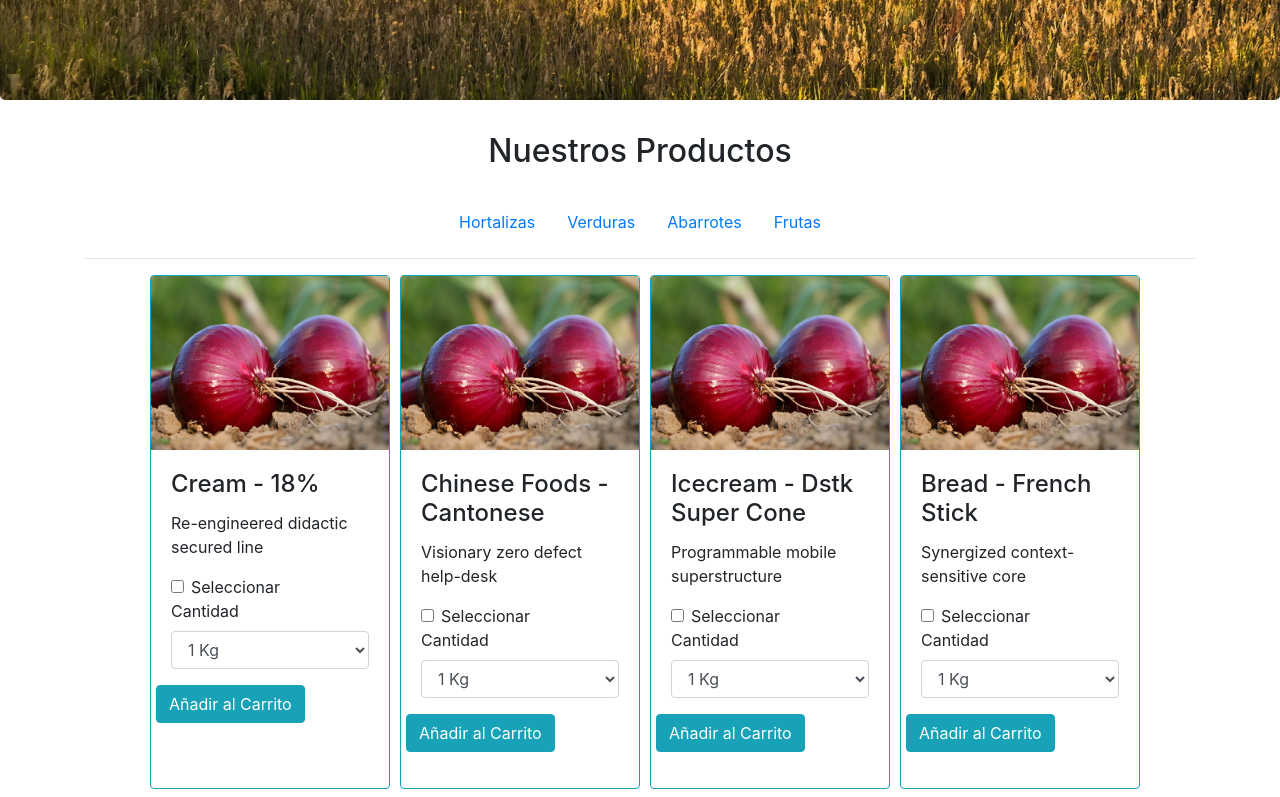
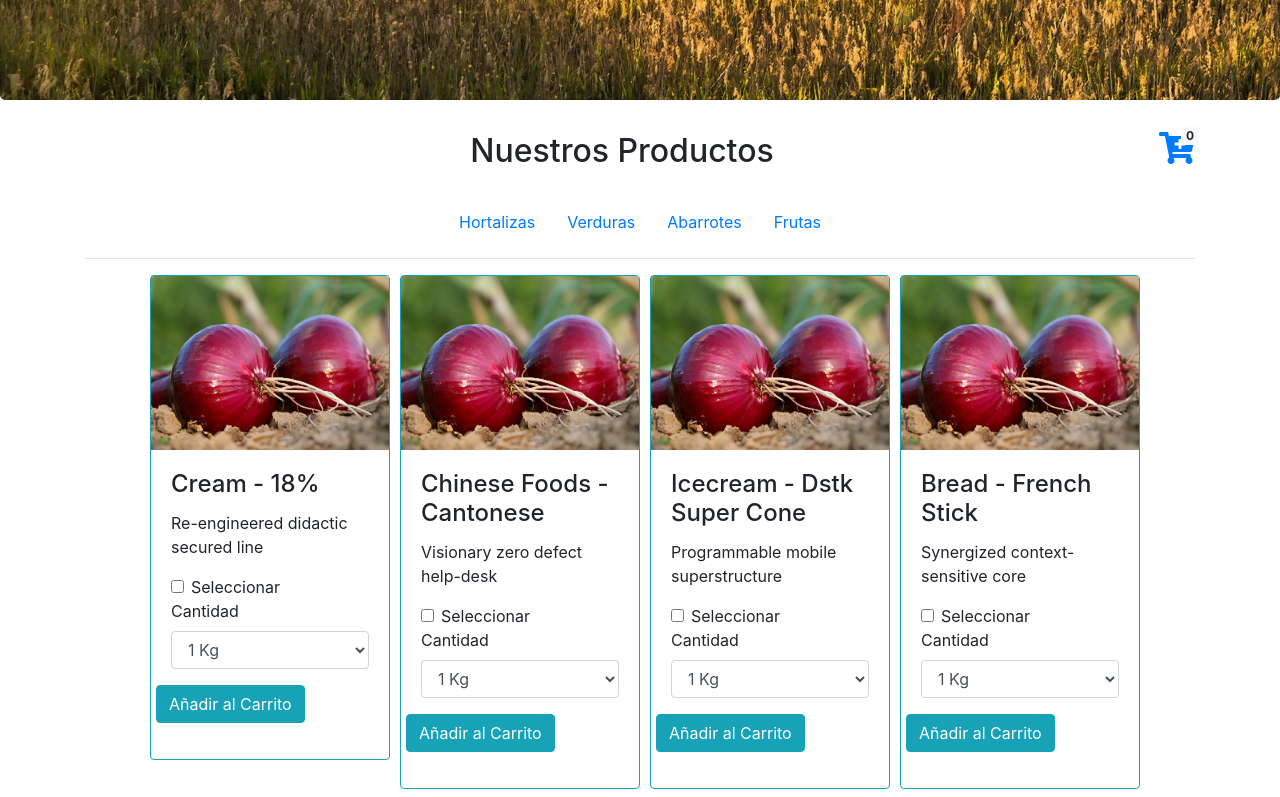
Before and after one commit to wainola/mercadito-de-larmahue, a React (Create React App) app: page / in a window 1280 px wide. Shown: the part 400-1197 px from the top of the page. Built offline with nearby package versions, Linux system fonts and the light colour scheme.

Commit message:
carro de compras, render cantidad de itemes en razon de elementos en el store. TODO: validacion para itemes repetidos en razon del id

```diff
--- a/public/index.html
+++ b/public/index.html
@@ -1,5 +1,6 @@
 <!DOCTYPE html>
 <html lang="en">
+
 <head>
   <meta charset="utf-8">
   <meta name="viewport" content="width=device-width, initial-scale=1, shrink-to-fit=no">
@@ -21,6 +22,7 @@
     -->
   <title>Mercadito de Larmahue</title>
 </head>
+
 <body>
   <noscript>
     You need to enable JavaScript to run this app.
@@ -36,5 +38,10 @@
       To begin the development, run `npm start` or `yarn start`.
       To create a production bundle, use `npm run build` or `yarn build`.
     -->
+  <script defer src="https://use.fontawesome.com/releases/v5.0.8/js/solid.js" integrity="sha384-+Ga2s7YBbhOD6nie0DzrZpJes+b2K1xkpKxTFFcx59QmVPaSA8c7pycsNaFwUK6l"
+    crossorigin="anonymous"></script>
+  <script defer src="https://use.fontawesome.com/releases/v5.0.8/js/fontawesome.js" integrity="sha384-7ox8Q2yzO/uWircfojVuCQOZl+ZZBg2D2J5nkpLqzH1HY0C1dHlTKIbpRz/LG23c"
+    crossorigin="anonymous"></script>
 </body>
+
 </html>
--- a/src/App.js
+++ b/src/App.js
@@ -1,11 +1,13 @@
 import React, { Component } from 'react';
 import Presentacion from './components/main_presentacion';
 import MainContent from './containers/main_content';
+// import CarroCompra from './containers/carro_de_compras';
 
 class App extends Component {
   render() {
     return (
       <div className="">
+        {/* <CarroCompra/> */}
         <Presentacion/>
         <MainContent/>
       </div>
--- a/src/actions/index.js
+++ b/src/actions/index.js
@@ -12,6 +12,9 @@ export function fetchProductos(){
     }
 }
 
-export function addToCart(){
-
+export function addToCart(producto){
+    return{
+        type: ADD_TO_CART,
+        payload: producto
+    }
 }
--- a/src/components/main_presentacion.js
+++ b/src/components/main_presentacion.js
@@ -4,8 +4,8 @@ const Presentacion = () => (
 <div className="jumbotron"
     style={{ backgroundImage: "url(./productos/campo2.jpg)", backgroundSize: "cover", height: "500px", backgroundPosition: "center center"}}>
     <div className="container text-center">
-        <h1 className="text-primary font-bold" style={{marginTop: "50px"}}>Mercadito de Larmahue</h1>
-        <p className="lead text-primary">Precios justos, mejores productos!</p>
+        <h1 className="text-white font-bold" style={{marginTop: "50px"}}>Mercadito de Larmahue</h1>
+        <p className="lead text-white">Precios justos, mejores productos!</p>
     </div>
 </div>
 );
--- /dev/null
+++ b/src/containers/carro_de_compras.js
@@ -0,0 +1,55 @@
+import React, {Component} from 'react';
+import {connect} from 'react-redux';
+
+class CarroCompra extends Component{
+    constructor(props){
+        super(props);
+        this.renderBadge = this.renderBadge.bind(this);
+    }
+    renderBadge(){
+        console.log(this.props.carroCompra.length);
+        if(this.props.carroCompra.length > 0){
+            console.log(this.props.carroCompra.length);
+            return(
+                <span className="badge badge-light">{this.props.carroCompra.length}</span>
+            );
+        }
+        else{
+            return(
+                <span className="badge badge-light">{this.props.carroCompra.length}</span>
+            )
+        }
+    }
+    render(){
+        console.log(this.props);
+        return(
+            // Always sticky-top works on container elements like div
+            <div className="sticky-top">
+                <a href="">
+                    <i
+                        className="fas fa-cart-plus fa-2x float-right"
+                        style={{
+                            zIndex: "1000"
+                        }}
+                    >
+                    </i>
+                    <span
+                        className="float-right"
+                        style={{
+                            zIndex: "10010",
+                            marginRight: "-40px",
+                            marginTop: "-10px",
+                            height: "15px"
+                        }}>
+                        {this.renderBadge()}
+                    </span>
+                </a>
+            </div>
+        );
+    }
+}
+
+function mapStateToProps({carroCompra}){
+    return {carroCompra}
+}
+export default connect(mapStateToProps)(CarroCompra);
--- a/src/containers/main_content.js
+++ b/src/containers/main_content.js
@@ -4,6 +4,7 @@ import {fetchProductos} from '../actions/index';
 import {bindActionCreators} from 'redux';
 import ProductListing from './product_listing';
 import Navegacion from '../components/navegacion';
+import CarroCompra from '../containers/carro_de_compras';
 
 class MainContent extends Component{
     constructor(props){
@@ -28,6 +29,7 @@ class MainContent extends Component{
             <div>
                 <div className="row justify-content-center">
                     <div className="container">
+                        <CarroCompra/>
                         <h2 className="text-center">Nuestros Productos</h2>
                         <br/>
                         <div className="row justify-content-center">
--- a/src/containers/modal.js
+++ b/src/containers/modal.js
@@ -19,7 +19,7 @@ class ModalProducto extends Component {
   }
 
   render() {
-    console.log(this.state.modal);
+    //console.log(this.state.modal);
     return (
       <div>
         <Button color="danger" onClick={this.toggle}>Pedir</Button>
--- a/src/containers/product_listing.js
+++ b/src/containers/product_listing.js
@@ -1,24 +1,41 @@
 import React, {Component} from 'react';
 import {connect} from 'react-redux';
-import ModalProducto from './modal';
+//import ModalProducto from './modal';
 import {Button} from 'reactstrap';
+import {addToCart} from '../actions/index';
+import {bindActionCreators} from 'redux';
 
 class ProductListing extends Component{
     constructor(props){
         super(props);
         this.state = {
-            contador: 1
+            cantidad: ''
         }
         this.renderProductos = this.renderProductos.bind(this);
         this.handleChange = this.handleChange.bind(this);
+        this.addToCart = this.addToCart.bind(this);
     }
-    handleChange(){
+    handleChange(event){
+        this.setState({cantidad: event.target.value});
+    }
+    addToCart(event){
+        event.preventDefault();
+        //this.props.addToCart({id: 1, item: "cebollas"});
+        // this.setState({ producto_select: JSON.parse(event.target.dataset.producto)});
+        // console.log(this.state);
+        this.props.addToCart({ product_select: JSON.parse(event.target.dataset.producto), cantidad: this.state.cantidad});
+        //console.log(this.props);
     }
     renderProductos(productos){
-        console.log("Render de productos");
-        let c = 1;
+        //console.log("Render de productos");
         return(
-            <div className="card border-info" style={{ width: "15rem", marginLeft: "10px", marginBottom: "10px"}} key={productos.id}>
+            // Aproximacion cochina a la captura de los datos de cada producto
+            <form
+            key={productos.id}
+            onSubmit={this.addToCart}
+            data-producto={JSON.stringify({id:productos.id, name:productos.product_name, description:productos.description})}>
+                <div className="card border-info" style={{ width: "15rem", marginLeft: "10px", marginBottom: "10px" }}>
+
                     <img className="img-fluid" src="./productos/cebolla.png" alt="Card image cap" />
                     <div className="card-body">
                         <h4 className="card-title">{productos.product_name}</h4>
@@ -26,14 +43,14 @@ class ProductListing extends Component{
                         <div className="row">
                             <div className="col">
                                 <div className="form-check">
-                                <input type="checkbox" className="form-check-input" id="exampleCheck1"/>
+                                    <input type="checkbox" className="form-check-input" id="exampleCheck1" />
                                     <label className="form-check-label" htmlFor="exampleCheck1">Seleccionar</label>
                                 </div>
                             </div>
                             <div className="col align-middle">
                                 <div className="form-group">
                                     <label htmlFor="exampleFormControlSelect1">Cantidad</label>
-                            <select className="form-control" id="exampleFormControlSelect1">
+                                    <select className="form-control" id="exampleFormControlSelect1" onChange={this.handleChange}>
                                         <option>1 Kg</option>
                                         <option>2 Kg</option>
                                         <option>3 Kg</option>
@@ -43,11 +60,13 @@ class ProductListing extends Component{
                                 </div>
                             </div>
                             <div className="form-group">
-                            <Button className="btn btn-info">Añadir al Carrito</Button>
+                                <Button type="submit" className="btn btn-info">Añadir al Carrito</Button>
                             </div>
                         </div>
                     </div>
                 </div>
+            </form>
+
         );
     }
     render(){
@@ -55,6 +74,7 @@ class ProductListing extends Component{
         // if(this.props.productos[0]){
         //     this.renderProductos(this.props.productos[0]);
         // }
+        //console.log(this.props.carroCompra);
         return(
             <div>
                 <hr/>
@@ -73,8 +93,12 @@ class ProductListing extends Component{
     }
 }
 
-function mapStateToProps({productos}){
-    return {productos};
+function mapStateToProps({productos, carroCompra}){
+    return {productos, carroCompra};
 }
 
-export default connect(mapStateToProps)(ProductListing);
+function mapDispatchToProps(dispatch){
+    return bindActionCreators({addToCart}, dispatch);
+}
+
+export default connect(mapStateToProps, mapDispatchToProps)(ProductListing);
--- a/src/reducers/index.js
+++ b/src/reducers/index.js
@@ -1,8 +1,10 @@
 import {combineReducers} from 'redux';
 import ProductosReducer from './reducer_productos';
+import CarroDeCompras from './reducer_carro_compra';
 
 const rootReducer = combineReducers({
-    productos: ProductosReducer
+    productos: ProductosReducer,
+    carroCompra: CarroDeCompras
 });
 
 export default rootReducer;
--- /dev/null
+++ b/src/reducers/reducer_carro_compra.js
@@ -0,0 +1,10 @@
+import {ADD_TO_CART} from '../actions/index';
+
+export default function(state=[], action){
+    //console.log("Reducer cart", action.payload);
+    switch(action.type){
+        case ADD_TO_CART:
+            return [action.payload, ...state];
+    }
+    return state;
+}
```
Lines whose indentation alone changed are shown as unchanged.
